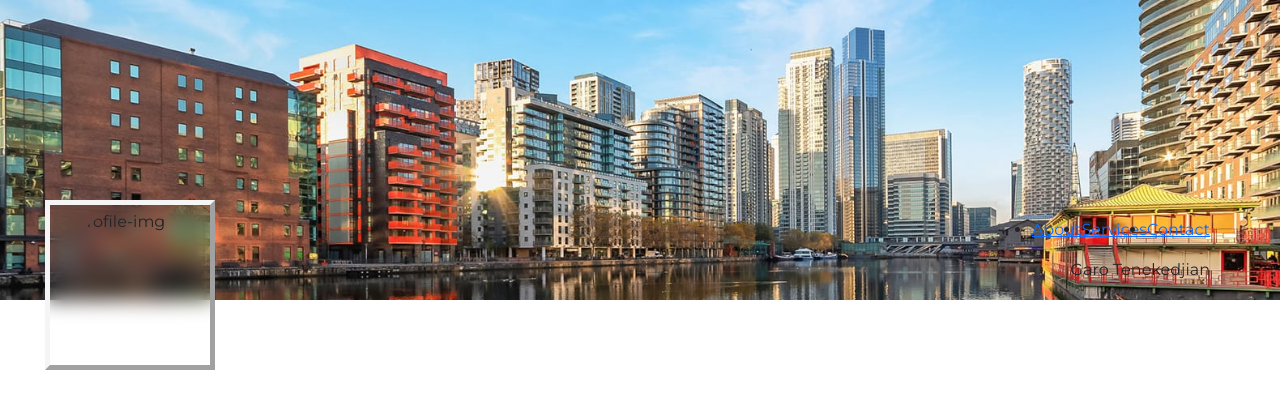
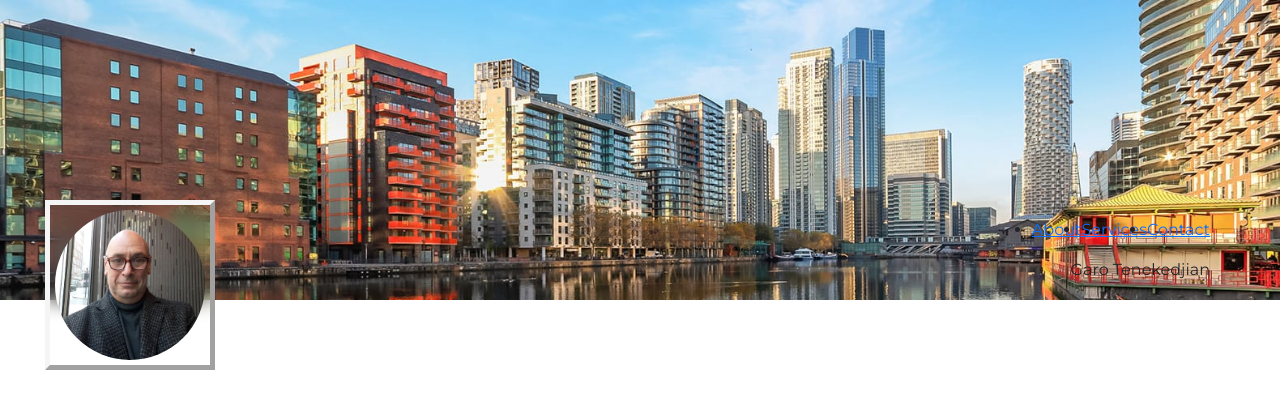
Before and after one commit to saivenkat92/Garo-website, a plain HTML site: page index.html in a window 1280 px wide. Drawn offline with nearby package versions, Linux system fonts and the light colour scheme.

Commit message:
update git

```diff
--- a/index.html
+++ b/index.html
@@ -18,7 +18,7 @@
         <div class="profile-image-container d-flex">
             <div class="profile-container d-flex">
                 <div class="profile-image-card">
-                    <img class="profile-image rounded-circle" src="./assets/profile-img0.jpeg" alt="profile-img"/>
+                    <img class="profile-image rounded-circle" src="./assets/profile-img1.jpeg" alt="profile-img"/>
                 </div>
                 <div class="profile-content">
                     <nav>
--- a/style.css
+++ b/style.css
@@ -46,8 +46,10 @@
 }
 
 .profile-image{
+    text-align: center;
     height: 150px;
     width: 150px;
+    line-height: 150px;
 }
 
 .profile-content{
```
